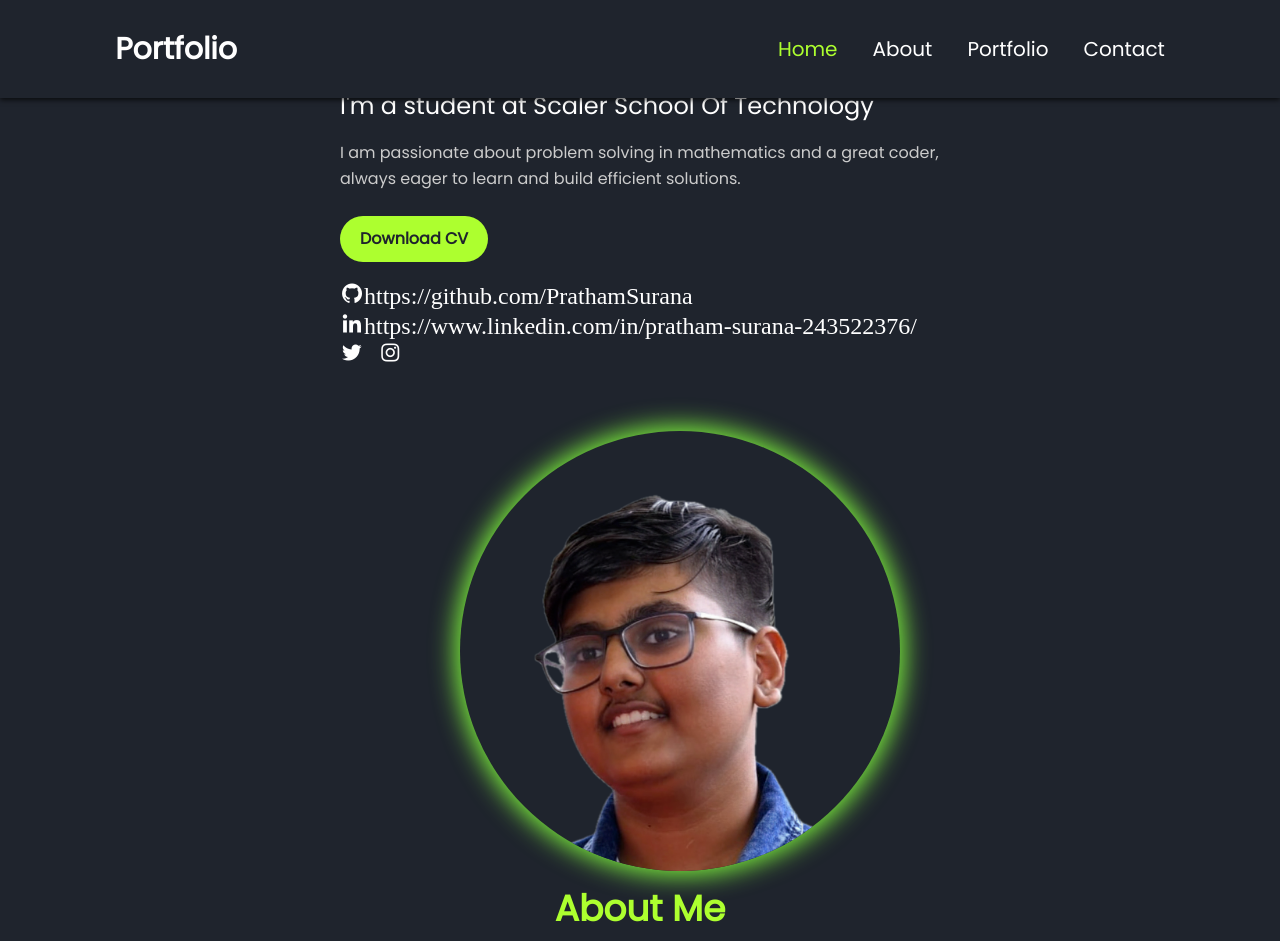
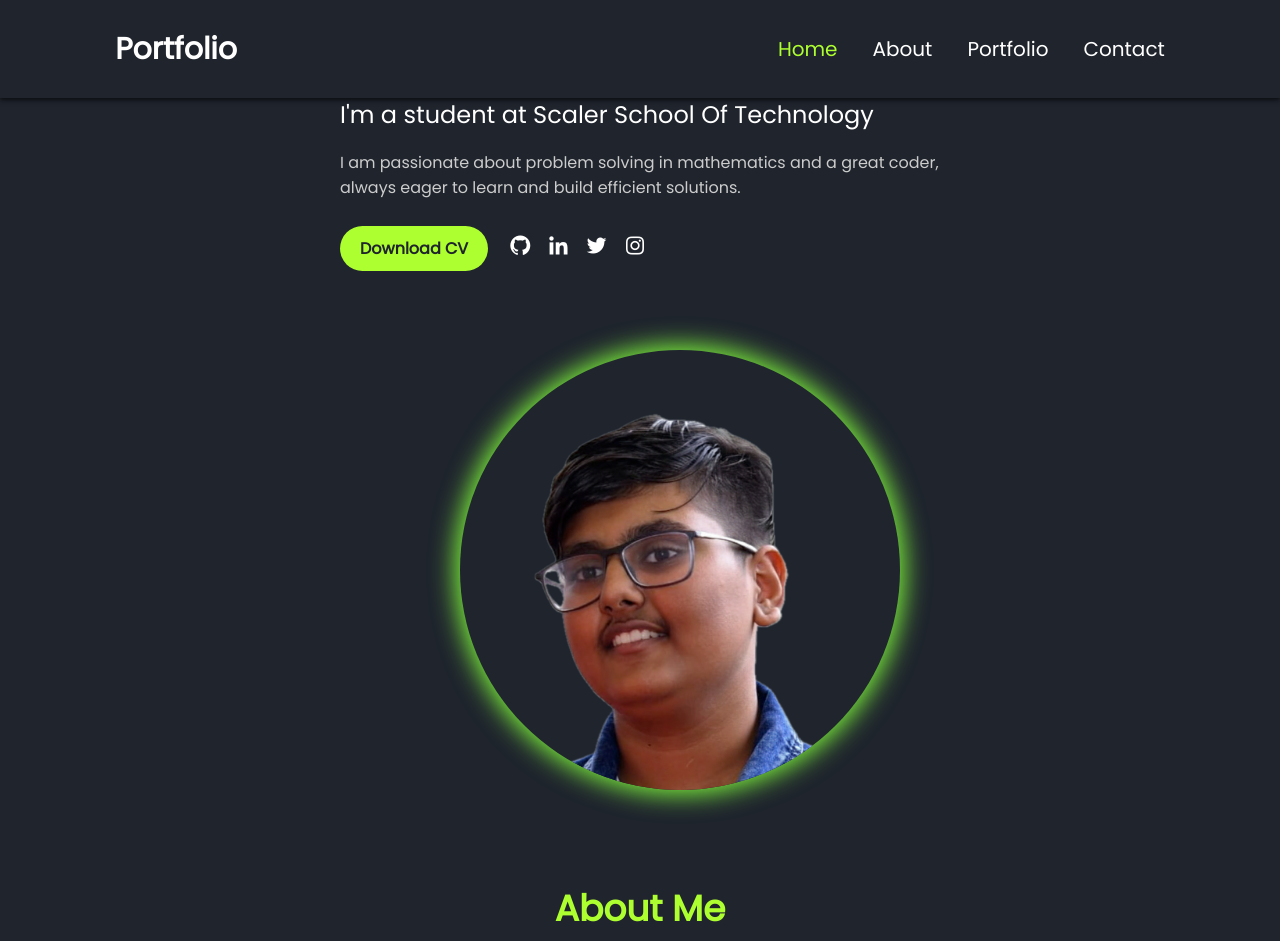
Before and after one commit to PrathamSurana/Porfolio, a plain HTML site: page index.html in a window 1280 px wide. Shown: the top 941 px of the page. Drawn offline with nearby package versions, Linux system fonts and the light colour scheme.

Commit message:
Update index.html

```diff
--- a/index.html
+++ b/index.html
@@ -386,8 +386,8 @@
       <div class="btn-sci">
         <a href="#" class="btn">Download CV</a>
         <div class="sci">
-          <a href="#"><i class='bx bxl-github'>https://github.com/PrathamSurana</i></a>
-          <a href="#"><i class='bx bxl-linkedin'>https://www.linkedin.com/in/pratham-surana-243522376/</i></a>
+          <a href="https://github.com/PrathamSurana"><i class='bx bxl-github'></i></a>
+          <a href="https://www.linkedin.com/in/pratham-surana-243522376/"><i class='bx bxl-linkedin'></i></a>
           <a href="#"><i class='bx bxl-twitter'></i></a>
           <a href="#"><i class='bx bxl-instagram'></i></a>
         </div>
```
